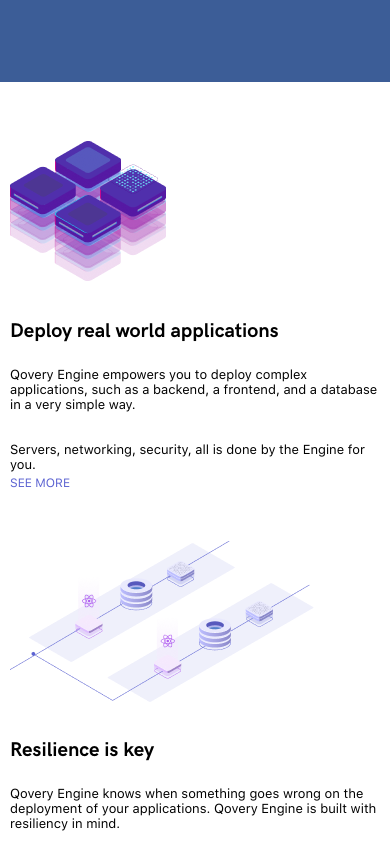
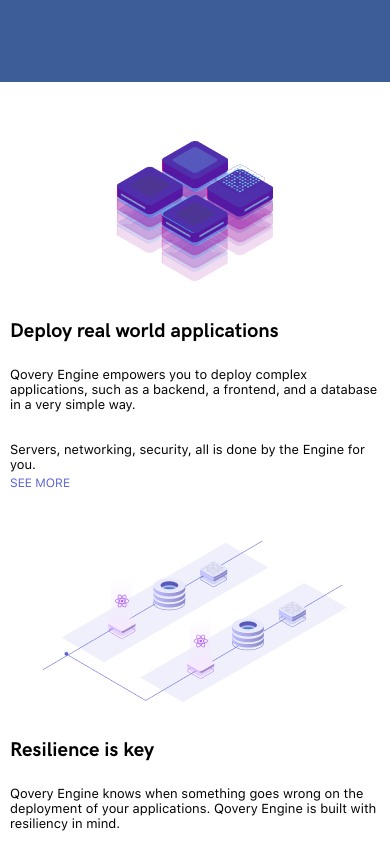
Before and after one commit to ValouZ/Qovery_engine, a plain HTML site: page index.html in a window 390 px wide. Shown: the part 2080-2924 px from the top of the page. Drawn offline with Linux system fonts and the light colour scheme.

Commit message:
center the image of items on small screen

```diff
--- a/style.css
+++ b/style.css
@@ -324,6 +324,9 @@ header {
 }
 
 .item {
+    display: flex;
+    flex-direction: column;
+    align-items: center;
     transition: var(--transition-moove);
     max-width: 428px;
     margin-bottom: 50px;
@@ -474,6 +477,7 @@ footer {
     }
     .item {
         margin-bottom: 0;
+        align-items: flex-start;
     }
     .group {
         width: 100%;
```
